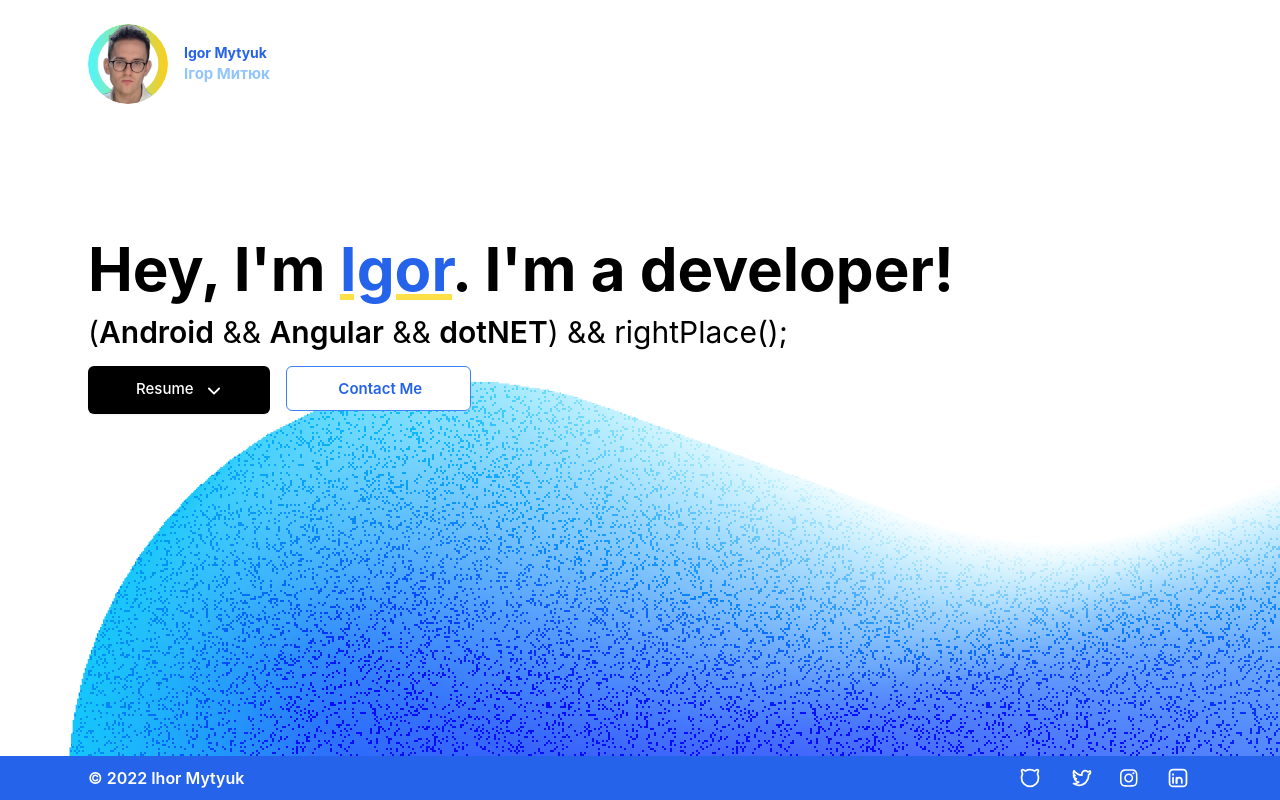
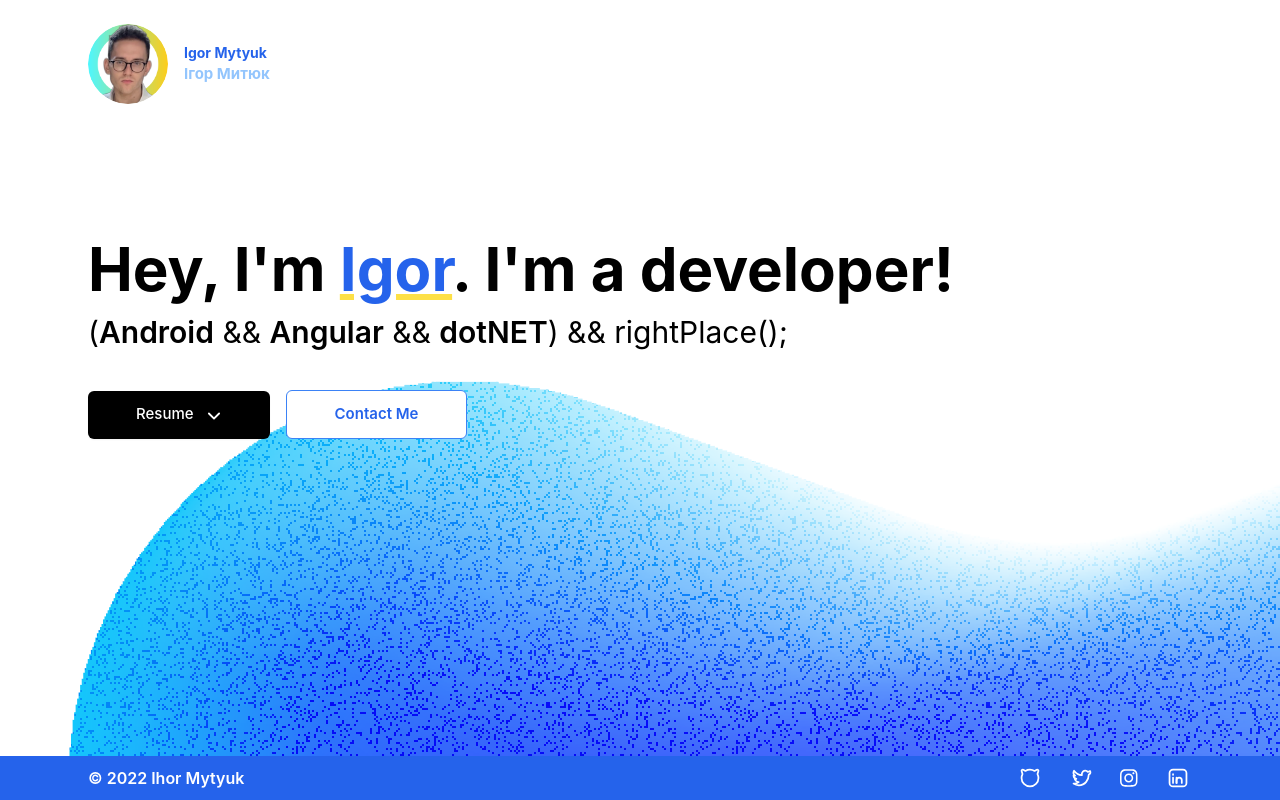
Before and after one commit to nicetomytyuk/igor-mytyuk, a Vue app: page / in a window 1280 px wide. Built offline with nearby package versions, Linux system fonts and the light colour scheme.

Commit message:
fix: resolved unstyled "contact me" button in Safari

```diff
--- a/src/views/HomeView.vue
+++ b/src/views/HomeView.vue
@@ -1,5 +1,9 @@
 <script setup lang="ts">
 import ResumeMenu from "../components/ResumeMenu.vue";
+
+function mailto() {
+ window.location.href = "mailto:igor.mytyuk@gmail.com";
+}
 </script>
 
 <template>
@@ -20,10 +24,9 @@ import ResumeMenu from "../components/ResumeMenu.vue";
     </div>
     <div class="space-y-6 md:space-y space-x-4 mt-4">
       <ResumeMenu></ResumeMenu>
-      <a href="mailto:igor.mytyuk@gmail.com" target="_top" class="py-3 px-6 md:px-12 font-semibold rounded-md border bg-white border-blue-500 text-blue-600"
-        type="button">
+      <button @click="mailto" class="py-3 px-6 md:px-12 font-semibold rounded-md border bg-white border-blue-500 text-blue-600" type="button">
         Contact Me
-      </a>
+      </button>
     </div>
   </main>
 </template>
```
